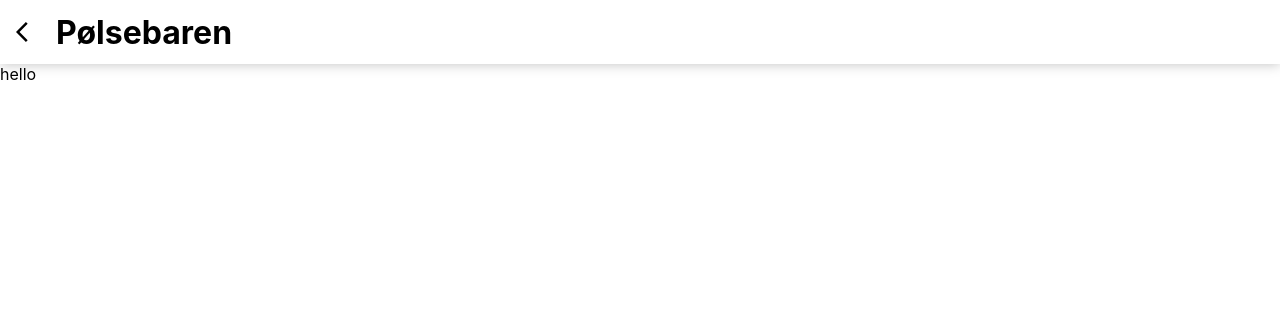
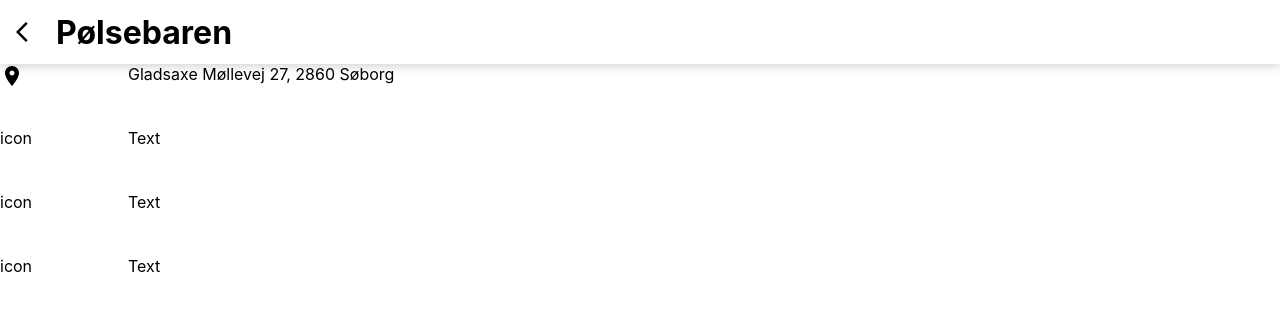
Before and after one commit to kristiannissen/cafe-fodkold, a Next.js app: page /stand/1 in a window 1280 px wide. Shown: the top 310 px of the page. Built offline with nearby package versions, Linux system fonts and the light colour scheme.

Commit message:
CSS experiments

```diff
--- a/pages/stand/[id].js
+++ b/pages/stand/[id].js
@@ -31,7 +31,35 @@
         </svg>
         <h1>Pølsebaren</h1>
       </header>
-      <main>hello</main>
+      <main>
+        <div className={styles.row}>
+          <div className={styles.column}>
+            <svg
+              xmlns="http://www.w3.org/2000/svg"
+              height="24px"
+              viewBox="0 0 24 24"
+              width="24px"
+              fill="#000000"
+            >
+              <path d="M0 0h24v24H0z" fill="none" />
+              <path d="M12 2C8.13 2 5 5.13 5 9c0 5.25 7 13 7 13s7-7.75 7-13c0-3.87-3.13-7-7-7zm0 9.5c-1.38 0-2.5-1.12-2.5-2.5s1.12-2.5 2.5-2.5 2.5 1.12 2.5 2.5-1.12 2.5-2.5 2.5z" />
+            </svg>
+          </div>
+          <div className={styles.column}>Gladsaxe Møllevej 27, 2860 Søborg</div>
+        </div>
+        <div className={styles.row}>
+          <div className={styles.column}>icon</div>
+          <div className={styles.column}>Text</div>
+        </div>
+        <div className={styles.row}>
+          <div className={styles.column}>icon</div>
+          <div className={styles.column}>Text</div>
+        </div>
+        <div className={styles.row}>
+          <div className={styles.column}>icon</div>
+          <div className={styles.column}>Text</div>
+        </div>
+      </main>
     </>
   );
 };
--- a/styles/Stand.module.css
+++ b/styles/Stand.module.css
@@ -9,3 +9,13 @@
   cursor: hand;
   margin: 16px 16px;
 }
+.row {
+  display: grid;
+  grid-template-columns: [first] 10% [line2] 90% [end];
+  width: 100vw;
+  grid-template-rows: 64px;
+}
+.row .column:first-of-type {
+}
+.row .column:last-of-type {
+}
--- a/styles/globals.css
+++ b/styles/globals.css
@@ -18,8 +18,9 @@
 main {
   width: 100vw;
   display: flex;
+  flex-wrap: wrap;
 }
 h1 {
-    margin: 0;
-    padding: 0;
+  margin: 0;
+  padding: 0;
 }
```
Lines whose indentation alone changed are shown as unchanged.
